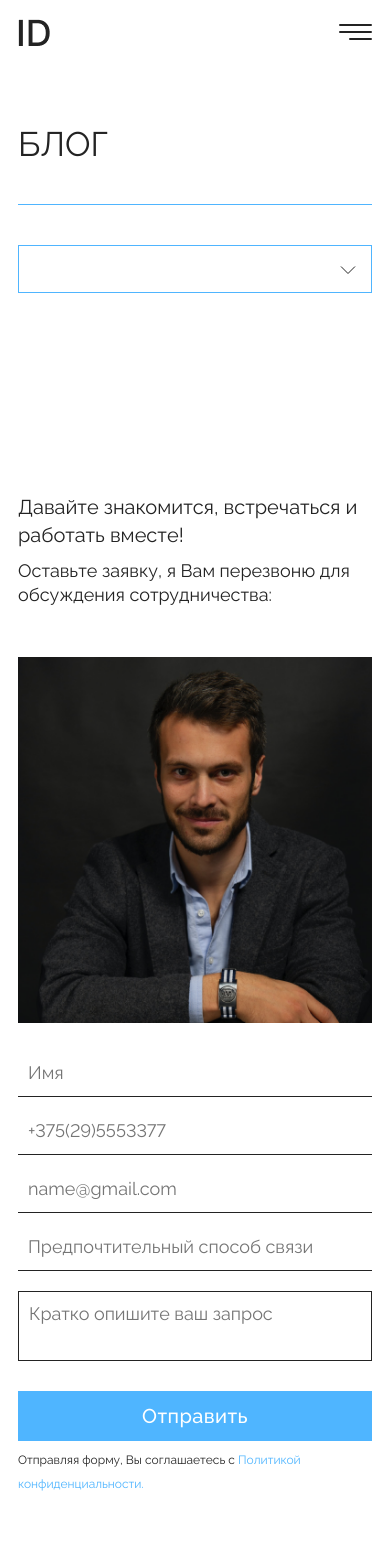
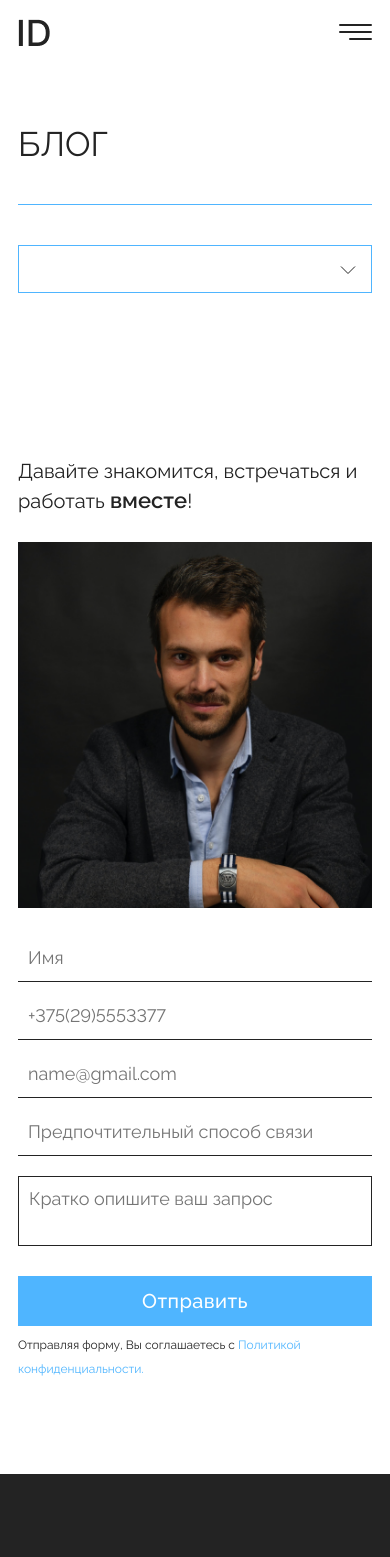
Before and after one commit to kerus2014/ilya-landing, a React (Create React App) app: page /blog in a window 390 px wide. Shown: the top 1557 px of the page. Built offline with nearby package versions, Linux system fonts and the light colour scheme.

Commit message:
fix:adaptiv in formBlock

```diff
--- a/src/App.tsx
+++ b/src/App.tsx
@@ -44,7 +44,6 @@ function App() {
         <Route path="cooperation" element={<WorkWithUs />}>
           <Route path="farmsteadowners" element={<FarmsteadOwners />} />
         </Route>
-        <Route path="partners" element={<Services />} />
         <Route path="services" element={<Services />}>
           <Route path="audit" element={<Audit />} />
           <Route path="consulting" element={<Consulting />} />
@@ -52,6 +51,7 @@ function App() {
           <Route path="organization" element={<Organization />} />
           <Route path="project_support" element={<ProjectSupport />} />
         </Route>
+        <Route path="partners" element={<Services />} />
         <Route path="cases" element={<Cases />}>
           <Route path="category1" element={<Category1 />} />
           <Route path="category2" element={<AgroTourism />} />
--- a/src/components/CaseCard/index.module.scss
+++ b/src/components/CaseCard/index.module.scss
@@ -18,7 +18,7 @@
       display: none;
 
       @media (max-width: 420px) {
-        height: 154px;
+        height: 219px;
       }
 
       img{
--- a/src/components/Dropdown/index.module.scss
+++ b/src/components/Dropdown/index.module.scss
@@ -5,24 +5,26 @@
   position: relative;
   margin-top: 40px;
   width: 100%;
-  height: 48px;
+  min-height: 48px;
+  padding: 8px 36px 8px 15px;
   border: 1px solid $primaryColor;
   transition-duration: 0.25s;
   justify-content: space-between;
   align-items: center;
   cursor: pointer;
 
-  &__value {
-    padding-left: 15px;
-  }
+  // &__value {
+  //   padding-left: 15px;
+  // }
 
   &__items {
     position: absolute;
     top: 48px;
     background-color: white;
-    width: 100%;
-    padding: 0px 20px;
+    width: calc(100% + 2px);
+    padding: 0px 15px;
     height: 0px;
+    left: -1px;
     z-index: 1;
     overflow: hidden;
     opacity: 0;
@@ -30,9 +32,9 @@
 
     &_visible {
       height: auto;
-      top: 50px;
+      top: 70px;
       opacity: 1;
-      padding: 8px 20px;
+      padding: 8px 15px;
       border: 1px solid $primaryColor;
     }
   }
@@ -60,6 +62,7 @@
   }
 
   &__arrow-open{
+
     div{
       rotate: -180deg;
     }
--- a/src/components/FeedBackBlock/index.module.scss
+++ b/src/components/FeedBackBlock/index.module.scss
@@ -11,25 +11,23 @@
     padding-top: 95px;
   }
 
-  @media (max-width:663px) {
-    padding-top: 130px;
+  @media (max-width:690px) {
+    flex-direction: column;
+    padding-top: 61px;
   }
 
-  @media (max-width:585px) {
-    padding-top: 155px;
+  @media (max-width:590px) {
+    padding-top: 89px;
   }
 
   @media (max-width:576px) {
-    padding-top: 204px;
+    padding-top: 89px;
   }
 
-  @media (max-width:355px) {
-    padding-top: 228px;
+  @media (max-width:366px) {
+    padding-top: 120px;
   }
 
-  @media (max-width:690px) {
-    flex-direction: column;
-  }
 }
 
 .imageContainer {
--- a/src/components/FeedBackForm/index.module.scss
+++ b/src/components/FeedBackForm/index.module.scss
@@ -5,6 +5,12 @@ $padding: 10px;
   display: flex;
   flex-direction: column;
   height: 100%;
+
+  div h4{
+    @media (max-width:690px) {
+      display: none;
+    }
+  }
 
   @media (max-width:1000px) {
     display: block;
@@ -21,6 +27,7 @@ $padding: 10px;
 
     @media (max-width:576px) {
       padding:0px 24px;
+      top:64px;
     }
 
     @media (max-width:480px) {
@@ -36,6 +43,12 @@ $padding: 10px;
 .title{
   font-size: 22px;
   line-height: 31px;
+
+  span {
+    font-size: 22px;
+    line-height: 31px;
+    font-weight: 700;
+  }
 
   @media (max-width:636px) {
     font-size: 20px;
--- a/src/components/FeedBackForm/index.tsx
+++ b/src/components/FeedBackForm/index.tsx
@@ -5,7 +5,7 @@ const FeedBackForm = () => {
     <div className={styles.container}>
       <div>
         <h3 className={styles.title}>
-          Давайте знакомится, встречаться и работать <b className={styles.title}>вместе</b>!
+          Давайте знакомится, встречаться и работать <span>вместе</span>!
         </h3>
         <h4>Оставьте заявку, я Вам перезвоню для обсуждения сотрудничества:</h4>
       </div>
--- a/src/components/Header/index.module.scss
+++ b/src/components/Header/index.module.scss
@@ -115,7 +115,8 @@
   height: 0px;
   left: 0px;
   background-color: white;
-  transition: 0.25s;
+  opacity: 0;
+  transition-duration: 0.25s;
   text-align: center;
 
   &__container{
@@ -132,6 +133,7 @@
 
   &__active{
     min-height: calc(100vh - 64px);
+    opacity: 1;
 
     & .hamburger-menu__container{
       top:0px;
--- a/src/components/ListRow/index.module.scss
+++ b/src/components/ListRow/index.module.scss
@@ -66,5 +66,5 @@
 }
 
 :global(.dark) .list-row__first-column {
-  flex:1 1 fit-content;
+  flex:0 0 61px;
 }
--- a/src/components/Navbar/index.tsx
+++ b/src/components/Navbar/index.tsx
@@ -65,7 +65,7 @@ const Navbar = (props: ClassName) => {
       value: "Сотрудничество",
       handler: (value: NavLinkValueType) => {
         setActiveLink(value);
-        navigate("/services");
+        navigate("/services/audit");
         dispatch(closeMenuStateAction())
       },
     },
--- a/src/pages/Blog/Events/index.module.scss
+++ b/src/pages/Blog/Events/index.module.scss
@@ -9,6 +9,7 @@
 
   @media (max-width:500px) {
     grid-template-columns: 1fr;
+    grid-row-gap: 40px;
   }
 
   &__card{
--- a/src/pages/Projects/Etno/index.module.scss
+++ b/src/pages/Projects/Etno/index.module.scss
@@ -11,9 +11,11 @@
 
   &__logo {
     margin-right: 30px;
+    // flex: 0 0 70px;
 
     img {
       height: 62px;
+      object-fit: cover;
     }
   }
 
@@ -35,7 +37,9 @@
     overflow: hidden;
 
     & img {
+      height: 100%;
       object-fit: cover;
+      object-position: top;
     }
   }
 
@@ -54,8 +58,22 @@
 
 @media (max-width: 600px) {
   .etno {
+
     &__images-grid {
-      grid-template-columns: 1fr 1fr;
+      gap:10px;
+    }
+
+    &__image {
+      height: 150px;
     }
   }
 }
+
+@media (max-width: 420px) {
+  .etno {
+
+    &__image {
+      height: 100px;
+    }
+  }
+}
--- a/src/styles/index.scss
+++ b/src/styles/index.scss
@@ -39,3 +39,12 @@ main {
 .dark{
   background-color: $textColor;
 }
+
+input[type="textarea"],
+input[type="text"],
+input[type="email"],
+input[type="button"],
+input[type="submit"] {
+     -webkit-appearance: none;
+     border-radius: 0;
+}
```
